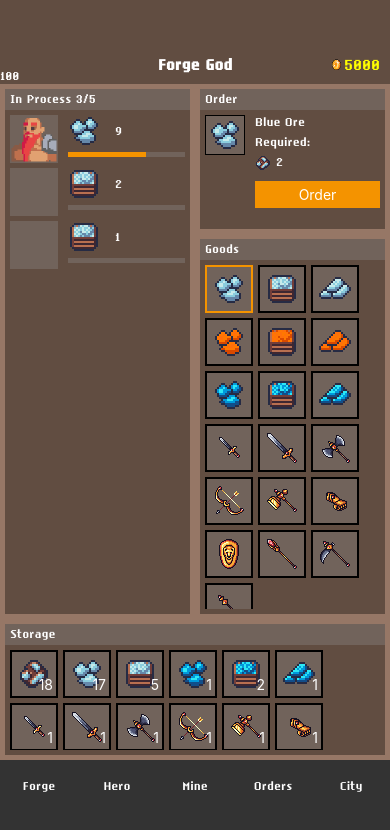
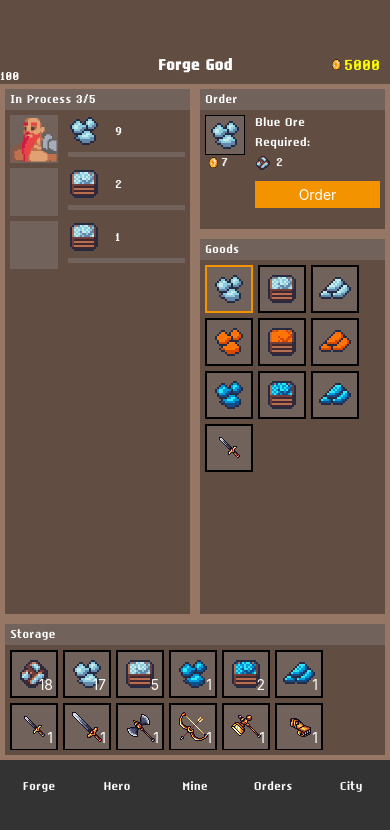
Before and after one commit to Aleksandr175/forgegod, a React Native app: screen / in a window 390 px wide. Shown: the top 830 px of the page. Built offline with nearby package versions, Linux system fonts and the light colour scheme.

Commit message:
Add logic for items depending on skills, generate dictionary

```diff
--- a/src/App.tsx
+++ b/src/App.tsx
@@ -275,6 +275,7 @@ export const App = () => {
       addExperience,
       maxCustomerOrdersQty,
       economistBonus,
+      skillIds: learnedSkillIds,
     });
 
   const { liberatedCityIds, liberateCity } = useLiberateCityLogic({
@@ -565,6 +566,7 @@ export const App = () => {
                 <PanelGoods
                   onChangeGoodId={onChangeGoodId}
                   selectedGoodId={selectedGoodId}
+                  skillIds={learnedSkillIds}
                 />
               </View>
             </View>
--- a/src/components/PageEditor.tsx
+++ b/src/components/PageEditor.tsx
@@ -4,7 +4,7 @@ import { IDictionary, IGood, IGoodInfo } from '../types';
 import { CustomImage } from './CustomImage';
 import { CustomText } from './CustomText';
 import { SQty, SResources, styles as stylesCommon } from '../styles';
-import { FlatList, View } from 'react-native';
+import { FlatList, ScrollView, View } from 'react-native';
 
 interface IProps {
   dictionary: IDictionary;
@@ -33,12 +33,18 @@ export const PageEditor = ({ dictionary }: IProps) => {
   };
 
   const updateItemRequiredResources = (requiredResources: IGoodInfo[]) => {
+    let processedRequiredResources = [...requiredResources].filter(
+      (resource) => {
+        return resource.qty > 0;
+      },
+    );
+
     setData((prevData) => {
       let newData = [...prevData];
 
       newData = newData.map((item) => {
         if (item.id === selectedGood.id) {
-          item.requirements.resources = [...requiredResources];
+          item.requirements.resources = [...processedRequiredResources];
         }
 
         return item;
@@ -118,9 +124,12 @@ export const PageEditor = ({ dictionary }: IProps) => {
           numColumns={1}
           renderItem={({ item }) => {
             return (
-              <SGoodWrapper onPress={() => setSelectedGood(item)}>
+              <SGoodWrapper
+                onPress={() => setSelectedGood(item)}
+                selected={selectedGood.id === item.id}
+              >
                 <View>
-                  <CustomImage id={item.id} size={'small'} />
+                  <CustomImage id={item.id} size={'big'} />
                   <CustomText>
                     ID: {item.id}, {item.name}
                   </CustomText>
@@ -148,10 +157,11 @@ export const PageEditor = ({ dictionary }: IProps) => {
         />
       </SColumnDictionary>
       <SColumnGoods>
+        <ScrollView>
           {selectedGood && (
             <View>
               <View>
-              <CustomImage id={selectedGood.id} size={'small'} />
+                <CustomImage id={selectedGood.id} size={'big'} />
                 <CustomText>
                   ID:
                   {selectedGood.id},
@@ -293,6 +303,7 @@ export const PageEditor = ({ dictionary }: IProps) => {
               </View>
             </View>
           )}
+        </ScrollView>
       </SColumnGoods>
     </SPageEditor>
   );
@@ -307,9 +318,11 @@ const SPageEditor = styled.View`
 const SColumnGoods = styled.View`
   width: 50%;
   padding: 10px;
+  height: 800px;
 `;
 const SColumnDictionary = styled.View`
   width: 50%;
+  height: 800px;
   padding: 10px;
 `;
 
@@ -321,8 +334,10 @@ const SResource = styled.View`
   flex: 1;
 `;
 
-const SGoodWrapper = styled.Pressable`
-  padding-bottom: 10px;
+const SGoodWrapper = styled.Pressable<{ selected?: boolean }>`
+  padding-bottom: 30px;
+
+  ${({ selected }) => (selected ? 'background: green' : '')}
 `;
 
 const STextInput = styled.TextInput`
--- a/src/components/PanelGoods.tsx
+++ b/src/components/PanelGoods.tsx
@@ -8,13 +8,21 @@ import { CustomImage } from './CustomImage';
 interface IProps {
   onChangeGoodId: (goodId: number) => void;
   selectedGoodId: number | null;
+  skillIds: number[];
 }
 
 export const PanelGoods = React.memo(
-  ({ onChangeGoodId, selectedGoodId }: IProps) => {
+  ({ onChangeGoodId, selectedGoodId, skillIds }: IProps) => {
     const goods = dictionary.goods.filter((item) => {
+      let haveSkills = true;
+      item.requirements.upgrades.skillIds?.forEach((skillId) => {
+        if (!skillIds.includes(skillId)) {
+          haveSkills = false;
+        }
+      });
+
       // add some conditions, check upgrades
-      return item.type === 'good';
+      return item.type === 'good' && haveSkills;
     });
 
     return (
--- a/src/components/PanelSelectedGood.tsx
+++ b/src/components/PanelSelectedGood.tsx
@@ -30,9 +30,17 @@ export const PanelSelectedGood = React.memo(
     return (
       <Panel title={'Order'} height={150}>
         <SSelectedItem>
-          <SSelectedItemImage>
-            {goodId && <CustomImage id={goodId} size={'big'} />}
-          </SSelectedItemImage>
+          {goodId && (
+            <View>
+              <SSelectedItemImage>
+                <CustomImage id={goodId} size={'big'} />
+              </SSelectedItemImage>
+              <View style={{ flexDirection: 'row' }}>
+                <SImage source={require('../images/gold.png')} />
+                <CustomText>{good?.cost}</CustomText>
+              </View>
+            </View>
+          )}
           <SSelectedItemInfo>
             {goodId && good && (
               <>
@@ -108,13 +116,19 @@ const SQty = styled(CustomText)`
 const SText = styled(CustomText)``;
 
 const SResources = styled.View`
-  gap: 10px;
+  gap: 0 10px;
   flex-direction: row;
   align-items: center;
   padding-bottom: 10px;
+  flex-wrap: wrap;
 `;
 
 const SSelectedItemInfo = styled.View`
   flex: 1;
   height: 100%;
 `;
+
+const SImage = styled.Image`
+  height: 16px;
+  width: 16px;
+`;
--- a/src/dictionary.tsx
+++ b/src/dictionary.tsx
@@ -331,7 +331,257 @@ const GOODS = [
 ];
 
 export const dictionary: IDictionary = {
-  goods: GOODS,
+  goods: [
+    {
+      id: 1,
+      name: 'Row Blue Ore',
+      time: 2,
+      cost: 3,
+      type: 'resource',
+      requirements: { resources: [], upgrades: {} },
+    },
+    {
+      id: 2,
+      name: 'Blue Ore',
+      time: 5,
+      cost: 7,
+      type: 'good',
+      requirements: { resources: [{ id: 1, qty: 2 }], upgrades: {} },
+    },
+    {
+      id: 3,
+      name: 'Blue Powder',
+      time: 10,
+      cost: 16,
+      type: 'good',
+      requirements: { resources: [{ id: 2, qty: 2 }], upgrades: {} },
+    },
+    {
+      id: 4,
+      name: 'Blue Ingot',
+      time: 15,
+      cost: 34,
+      type: 'good',
+      requirements: {
+        resources: [
+          { id: 3, qty: 1 },
+          { id: 2, qty: 2 },
+        ],
+        upgrades: {},
+      },
+    },
+    {
+      id: 6,
+      name: 'Row Bronze Ore',
+      time: 2,
+      cost: 4,
+      type: 'resource',
+      requirements: { resources: [], upgrades: {} },
+    },
+    {
+      id: 7,
+      name: 'Bronze Ore',
+      time: 5,
+      cost: 9,
+      type: 'good',
+      requirements: { resources: [{ id: 6, qty: 2 }], upgrades: {} },
+    },
+    {
+      id: 8,
+      name: 'Bronze Powder',
+      time: 12,
+      cost: 21,
+      type: 'good',
+      requirements: { resources: [{ id: 7, qty: 2 }], upgrades: {} },
+    },
+    {
+      id: 9,
+      name: 'Bronze Ingot',
+      time: 18,
+      cost: 45,
+      type: 'good',
+      requirements: {
+        resources: [
+          { id: 7, qty: 2 },
+          { id: 8, qty: 1 },
+        ],
+        upgrades: {},
+      },
+    },
+    {
+      id: 10,
+      name: 'Row Bronze Ore',
+      time: 2,
+      cost: 3,
+      type: 'resource',
+      requirements: { resources: [], upgrades: {} },
+    },
+    {
+      id: 11,
+      name: 'Bronze Ore',
+      time: 3,
+      cost: 7,
+      type: 'good',
+      requirements: { resources: [{ id: 10, qty: 2 }], upgrades: {} },
+    },
+    {
+      id: 12,
+      name: 'Bronze Powder',
+      time: 5,
+      cost: 10,
+      type: 'good',
+      requirements: { resources: [{ id: 11, qty: 2 }], upgrades: {} },
+    },
+    {
+      id: 13,
+      name: 'Bronze Ingot',
+      time: 10,
+      cost: 25,
+      type: 'good',
+      requirements: {
+        resources: [
+          { id: 11, qty: 1 },
+          { id: 10, qty: 1 },
+        ],
+        upgrades: {},
+      },
+    },
+    {
+      id: 30,
+      name: 'Knife',
+      time: 20,
+      cost: 35,
+      type: 'good',
+      requirements: {
+        resources: [
+          { id: 2, qty: 2 },
+          { id: 3, qty: 2 },
+        ],
+        upgrades: {},
+      },
+    },
+    {
+      id: 31,
+      name: 'Long Sword',
+      time: 20,
+      cost: 65,
+      type: 'good',
+      requirements: {
+        resources: [
+          { id: 2, qty: 4 },
+          { id: 4, qty: 1 },
+        ],
+        upgrades: { skillIds: [7] },
+      },
+    },
+    {
+      id: 32,
+      name: 'Axe',
+      time: 30,
+      cost: 80,
+      type: 'good',
+      requirements: {
+        resources: [{ id: 4, qty: 2 }],
+        upgrades: { skillIds: [7] },
+      },
+    },
+    {
+      id: 33,
+      name: 'Bronze Bow',
+      time: 25,
+      cost: 55,
+      type: 'good',
+      requirements: {
+        resources: [
+          { id: 7, qty: 1 },
+          { id: 9, qty: 1 },
+        ],
+        upgrades: { skillIds: [8] },
+      },
+    },
+    {
+      id: 34,
+      name: 'Bronze Axe',
+      time: 40,
+      cost: 125,
+      type: 'good',
+      requirements: {
+        resources: [
+          { id: 9, qty: 2 },
+          { id: 7, qty: 2 },
+        ],
+        upgrades: { skillIds: [7] },
+      },
+    },
+    {
+      id: 35,
+      name: 'Bronze Bracers',
+      time: 40,
+      cost: 130,
+      type: 'good',
+      requirements: {
+        resources: [
+          { id: 8, qty: 1 },
+          { id: 9, qty: 2 },
+        ],
+        upgrades: { skillIds: [11] },
+      },
+    },
+    {
+      id: 36,
+      name: 'Bronze Shield',
+      time: 35,
+      cost: 100,
+      type: 'good',
+      requirements: {
+        resources: [
+          { id: 4, qty: 1 },
+          { id: 9, qty: 1 },
+        ],
+        upgrades: { skillIds: [10] },
+      },
+    },
+    {
+      id: 37,
+      name: 'Bronze Scepter',
+      time: 75,
+      cost: 205,
+      type: 'good',
+      requirements: {
+        resources: [
+          { id: 8, qty: 2 },
+          { id: 9, qty: 3 },
+        ],
+        upgrades: { skillIds: [9] },
+      },
+    },
+    {
+      id: 38,
+      name: 'Scythe',
+      time: 45,
+      cost: 125,
+      type: 'good',
+      requirements: {
+        resources: [{ id: 4, qty: 3 }],
+        upgrades: { skillIds: [8] },
+      },
+    },
+    {
+      id: 39,
+      name: 'Bronze Wand',
+      time: 65,
+      cost: 175,
+      type: 'good',
+      requirements: {
+        resources: [
+          { id: 8, qty: 4 },
+          { id: 9, qty: 1 },
+        ],
+        upgrades: { skillIds: [9] },
+      },
+    },
+  ],
+  // goods2: GOODS,
   mine: [
     {
       lvl: 1,
@@ -510,7 +760,7 @@ export const dictionary: IDictionary = {
         {
           level: 1,
           skillId: 7,
-          description: 'You can create swords, axes and knives',
+          description: 'You can create swords, axes',
           requirements: {
             money: 500,
           },
--- a/src/hooks/useCustomerOrdersLogic.tsx
+++ b/src/hooks/useCustomerOrdersLogic.tsx
@@ -11,6 +11,7 @@ interface IProps {
   addExperience: (amount: number) => void;
   maxCustomerOrdersQty: number;
   economistBonus: number;
+  skillIds: number[];
 }
 
 export const useCustomerOrdersLogic = ({
@@ -20,6 +21,7 @@ export const useCustomerOrdersLogic = ({
   addExperience,
   maxCustomerOrdersQty,
   economistBonus,
+  skillIds,
 }: IProps) => {
   const [customerOrders, setCustomerOrders] = useState<ICustomerOrder[]>([]);
 
@@ -68,7 +70,15 @@ export const useCustomerOrdersLogic = ({
   const generateCustomerOrders = () => {
     const possibleGoods = dictionary.goods.filter((item) => {
       // TODO: add some conditions, check upgrades
-      return item.type === 'good';
+      let haveSkills = true;
+      item.requirements.upgrades.skillIds?.forEach((skillId) => {
+        if (!skillIds.includes(skillId)) {
+          haveSkills = false;
+        }
+      });
+
+      // add some conditions, check upgrades
+      return item.type === 'good' && haveSkills;
     });
 
     const qtyTypeOfGoods = randomIntFromInterval(1, 2);
```
Lines whose indentation alone changed are shown as unchanged.
